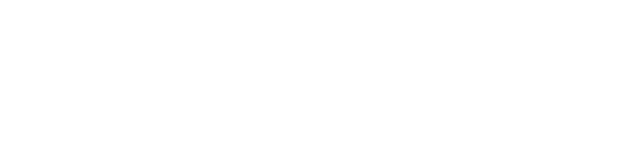
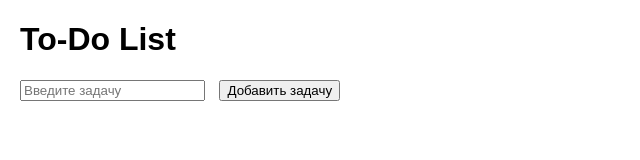
Before and after one commit to Mokkento12/simple-todo-js, a plain HTML site: page index.html in a window 1280 px wide. Shown: the whole page, without its empty margins (0-640 px from the left). Drawn offline with Linux system fonts and the light colour scheme.

Commit message:
Добавил разметку

```diff
--- a/index.html
+++ b/index.html
@@ -7,6 +7,10 @@
     <title>Document</title>
 </head>
 <body>
+    <h1>To-Do List</h1>
+    <input type="text" id="taskInput" placeholder="Введите задачу">
+    <button id="addTask">Добавить задачу</button>
+    <ul id="taskList"></ul>
     <script src="script.js"></script>
 </body>
 </html>
```
